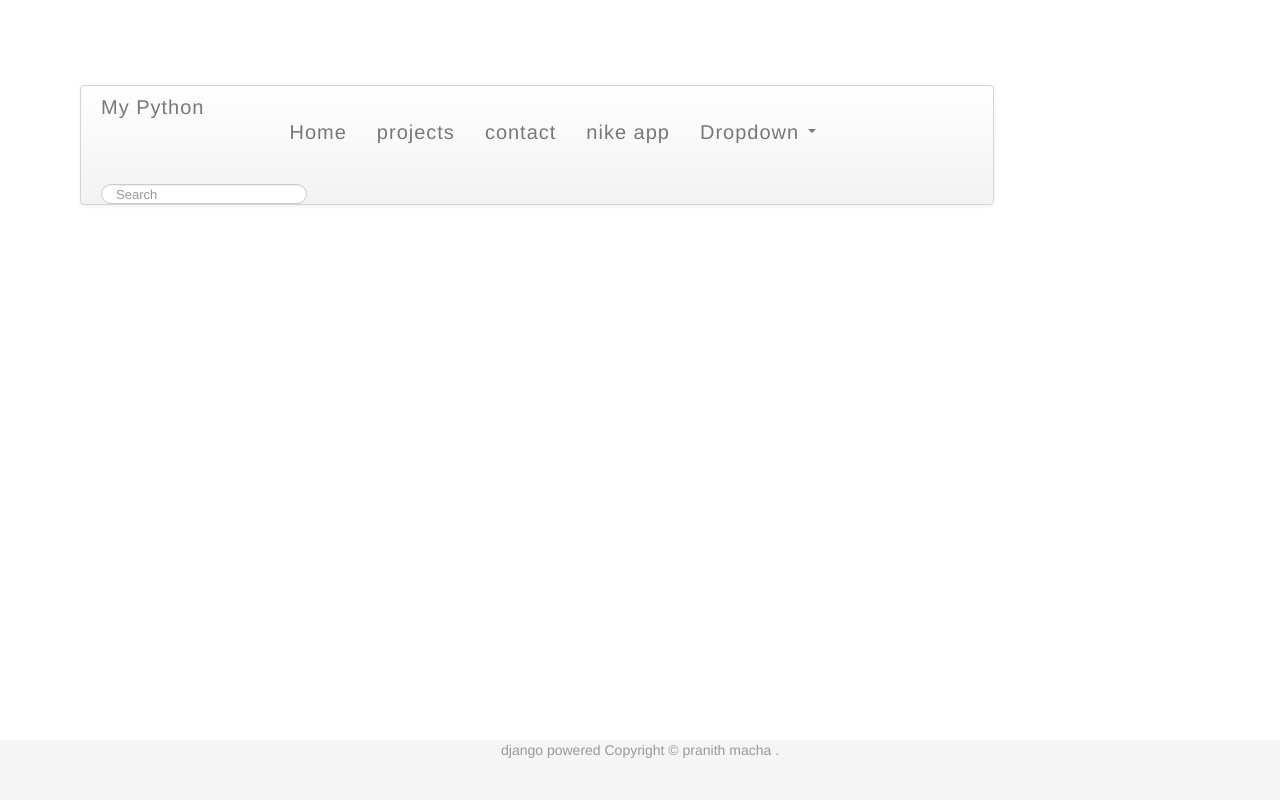
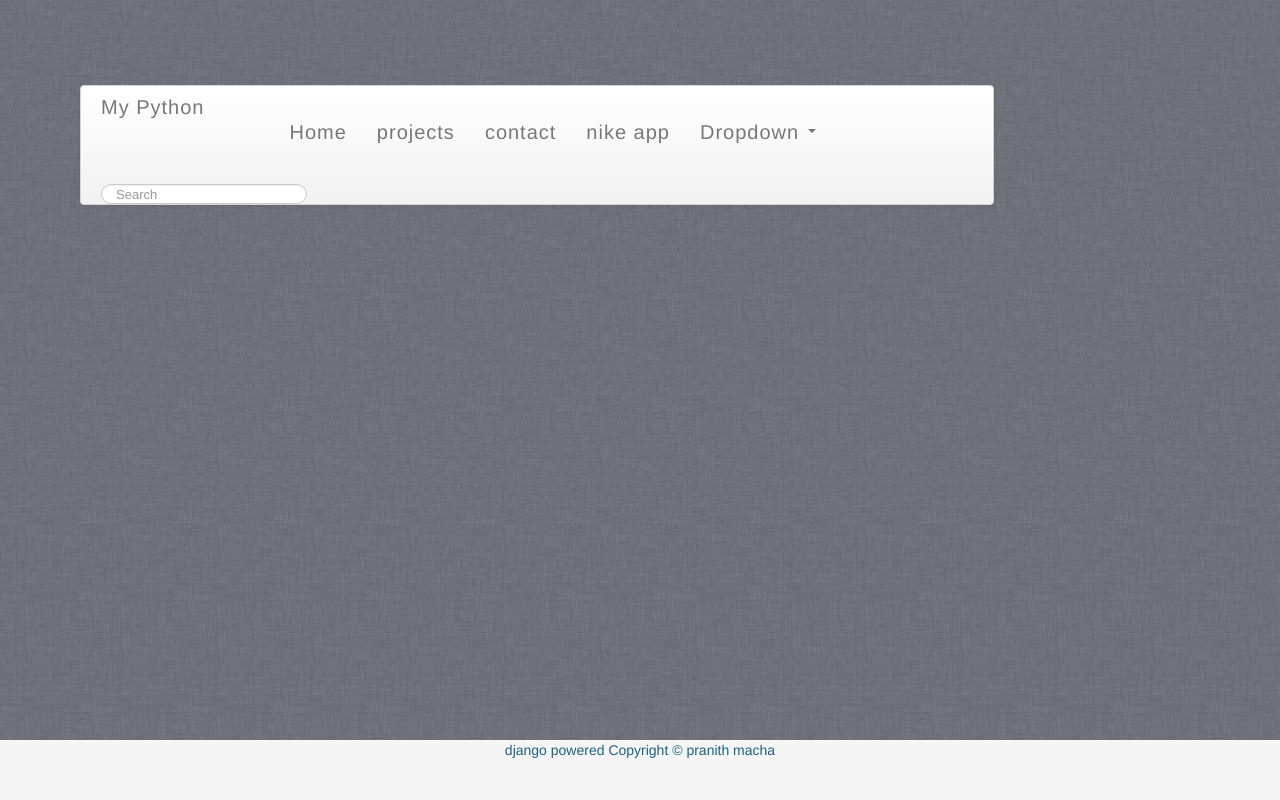
Before and after one commit to pranithmacha/hellodjango, a Django app: page / in a window 1280 px wide. Run offline with Django 3.2, Linux system fonts and the light colour scheme; some libraries are stand-ins or nearby versions.

Commit message:
changes to form css

```diff
--- a/hellodjango/templates/css/myhomepage.css
+++ b/hellodjango/templates/css/myhomepage.css
@@ -77,10 +77,10 @@ ul
 
 }
 
-      #footer {
+#footer{
 	height: 60px;
 }
-      #footer {
+#footer{
 	background-color: #f5f5f5;
 }
 
--- a/hellodjango/templates/myhomepage.html
+++ b/hellodjango/templates/myhomepage.html
@@ -10,7 +10,7 @@
 
 </head>
 
-<!-- <body background="site_media/images/mac.jpg"> -->
+<body background="site_media/images/mac.jpg">
 <body>
 
 			<div id="menu">
@@ -46,9 +46,7 @@
 
 
 	    <div id="footer">
-	        <div class="container">
-	          <p class="muted credit">django powered Copyright © pranith macha </a> .</p>
-	        </div>
+	          django powered Copyright © pranith macha
 	      </div>
 
 	</div>
```
Lines whose indentation alone changed are shown as unchanged.
